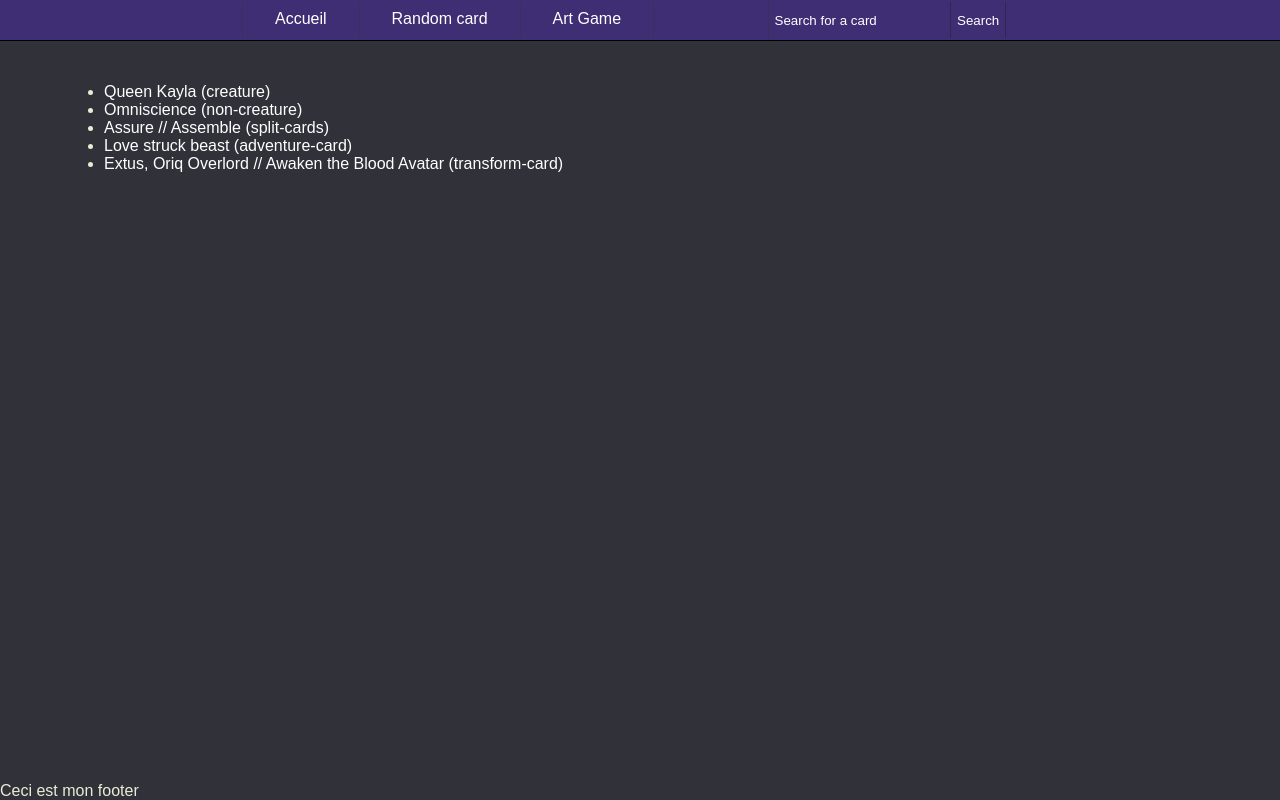
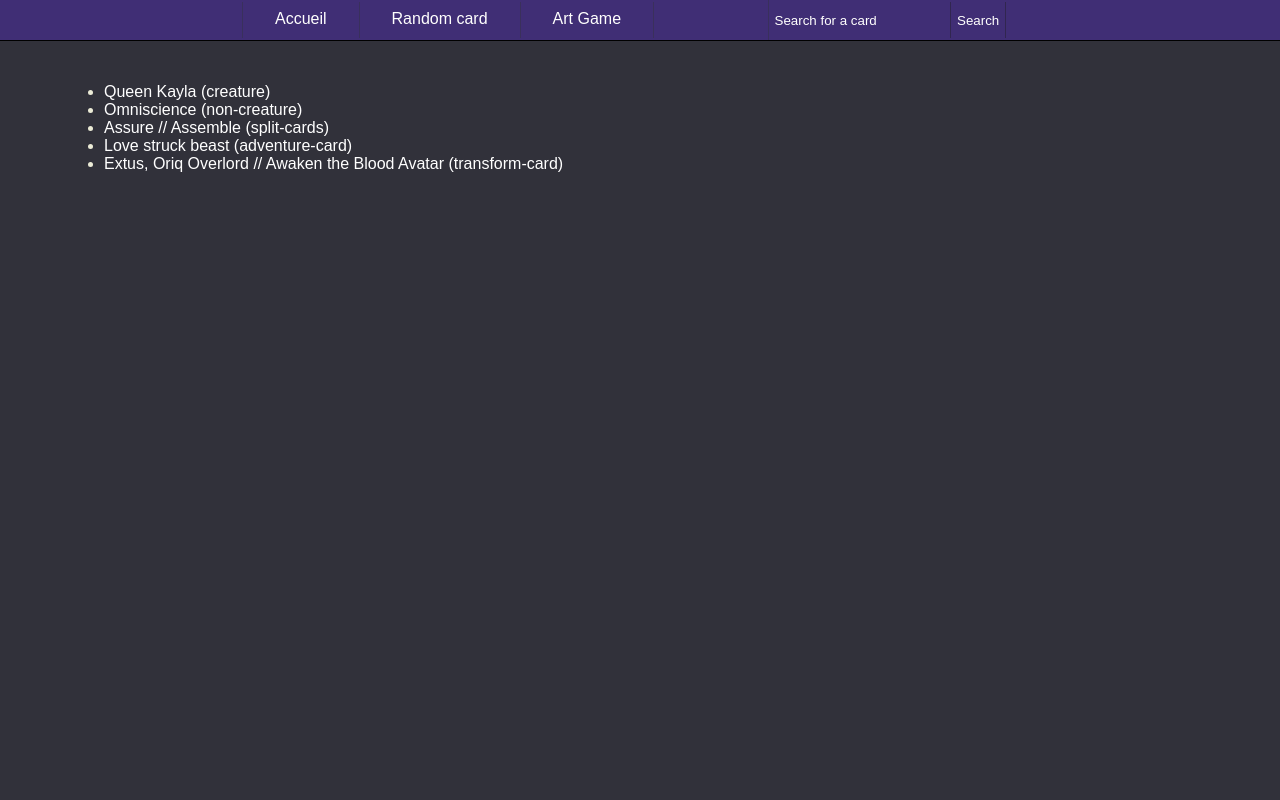
Before and after one commit to Rafien/Vue.js-website, a Vue app: page / in a window 1280 px wide. Built offline with nearby package versions, Linux system fonts and the light colour scheme.

Commit message:
Update FooterComponent.vue

```diff
--- a/src/components/structure-site/FooterComponent.vue
+++ b/src/components/structure-site/FooterComponent.vue
@@ -6,7 +6,6 @@
 
 <template>
   <footer>
-    Ceci est mon footer
   </footer>
 </template>
 
```
